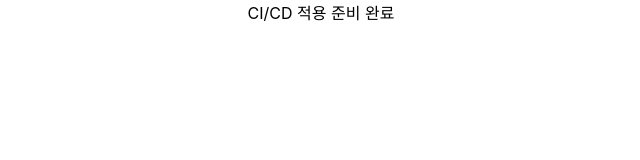
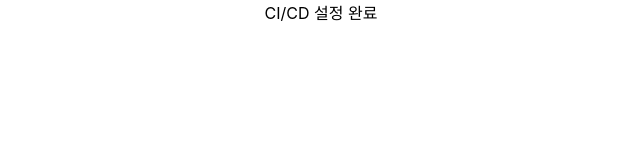
Before and after one commit to HWAHAEBANG/improved-todo-list, a React (Create React App) app: page / in a window 1280 px wide. Shown: the top 160 px of the page, without its empty margins (319-959 px from the left). Built offline with nearby package versions, Linux system fonts and the light colour scheme.

Commit message:
chore: cicd 설정 완료

```diff
--- a/src/App.tsx
+++ b/src/App.tsx
@@ -1,7 +1,7 @@
 import './App.css';
 
 function App() {
-  return <div className="App">CI/CD 적용 준비 완료</div>;
+  return <div className="App">CI/CD 설정 완료</div>;
 }
 
 export default App;
```
